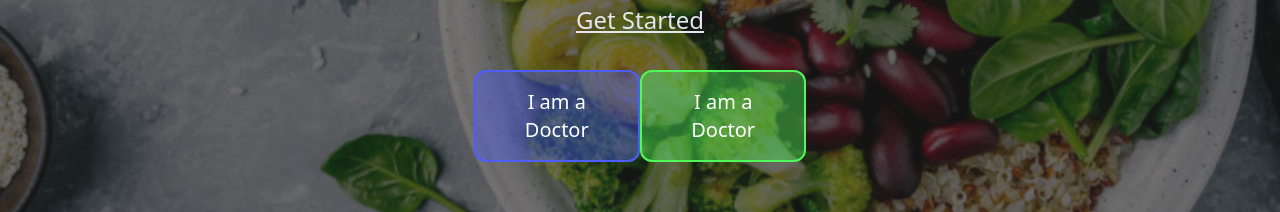
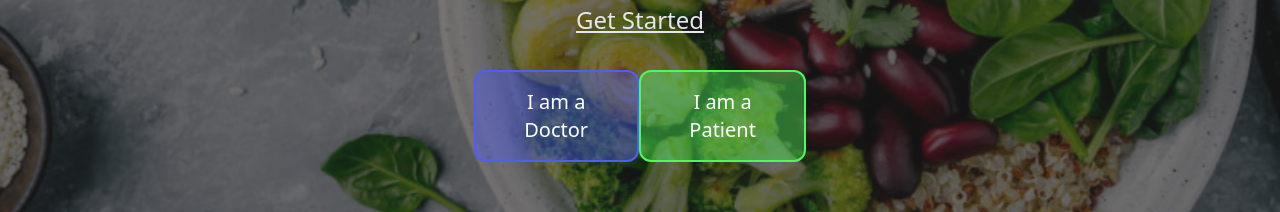
Before and after one commit to moisedk/wellbite.ai, a React (Create React App) app in the folder frontend/wellbite/: page / in a window 1280 px wide. Shown: the part 460-672 px from the top of the page. Built offline with nearby package versions, Linux system fonts and the light colour scheme.

Commit message:
change button label

```diff
--- a/frontend/wellbite/src/App.jsx
+++ b/frontend/wellbite/src/App.jsx
@@ -16,7 +16,7 @@ function App() {
           <h1 className="text-gray-200 text-2xl underline">Get Started</h1>
           <div className="w-[26%] h-full flex justify-between place-items-center">
             <button className="bg-[#4F5DF9] bg-opacity-[40%] border-[#4F5DF9] rounded-xl border-2 text-white text-xl px-6 py-4">I am a Doctor</button>
-            <button className="bg-[#4FF95A] bg-opacity-[40%] border-[#4FF95A] rounded-xl border-2 text-white text-xl px-6 py-4">I am a Doctor</button>
+            <button className="bg-[#4FF95A] bg-opacity-[40%] border-[#4FF95A] rounded-xl border-2 text-white text-xl px-6 py-4">I am a Patient</button>
           </div>
         </div>
       </div>
```
